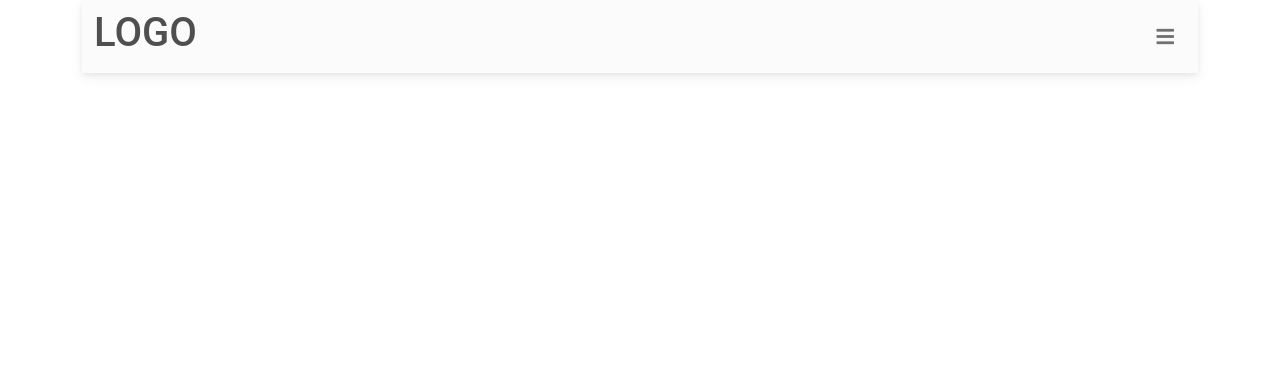
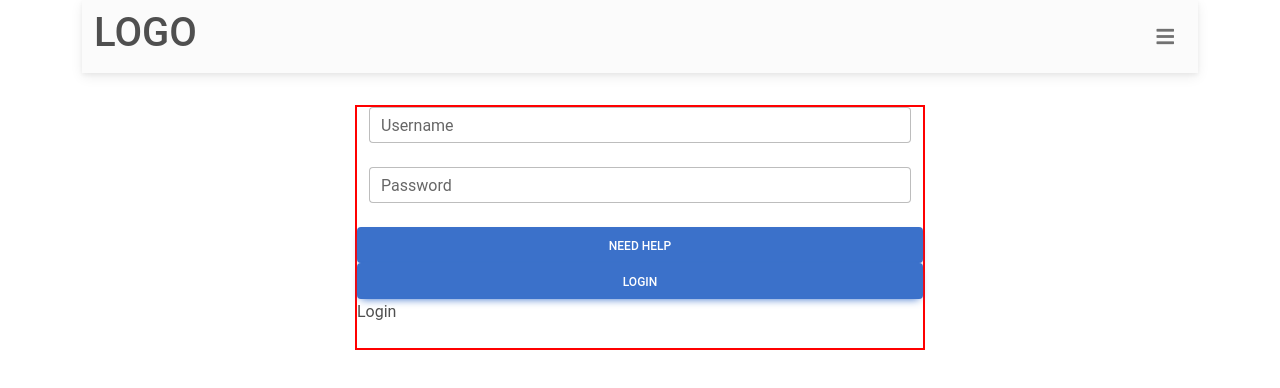
Before and after one commit to rdwhitley/VINA, a React app: page / in a window 1280 px wide. Shown: the top 388 px of the page. Built offline with nearby package versions, Linux system fonts and the light colour scheme.

Commit message:
login componenet creation

```diff
--- a/src/App/App.js
+++ b/src/App/App.js
@@ -2,6 +2,7 @@ import React from "react";
 import {Container,Row,Col, Navbar} from  "react-bootstrap";
 // import * from "bootstrap";
 import Hamburger from "../hamburgerMenuPage/hamburgerMenuPage.js";
+import Login from "../Login/Login.js";
 const App = () => (
 <Container>
     <Row className="d-flex">
@@ -11,6 +12,9 @@ const App = () => (
         <Hamburger />
         </div>
     </Row>
+    <Row className="justify-content-center">
+        <Login/>
+    </Row>
     </Container>
 );
 
--- /dev/null
+++ b/src/Login/Login.js
@@ -0,0 +1,25 @@
+import React from 'react';
+import {
+  MDBInput,
+  MDBCol,
+  MDBRow,
+  MDBCheckbox,
+  MDBBtn,
+  MDBIcon
+} from 'mdb-react-ui-kit';
+const Login = () => {
+    return <form style={{border: "2px solid red", width: "50%", marginTop: "2em"}}>
+    <MDBInput className='mb-4' type='Username' id='Username' label='Username' />
+    <MDBInput className='mb-4' type='password' id='form2Example2' label='Password' />
+
+    <MDBRow className='mb-4'>
+
+<button type="button" class="btn btn-primary">Need Help</button>
+
+<button type="button" class="btn btn-primary">Login</button>
+        Login
+    </MDBRow>
+  </form>
+};
+
+export default Login;
```
